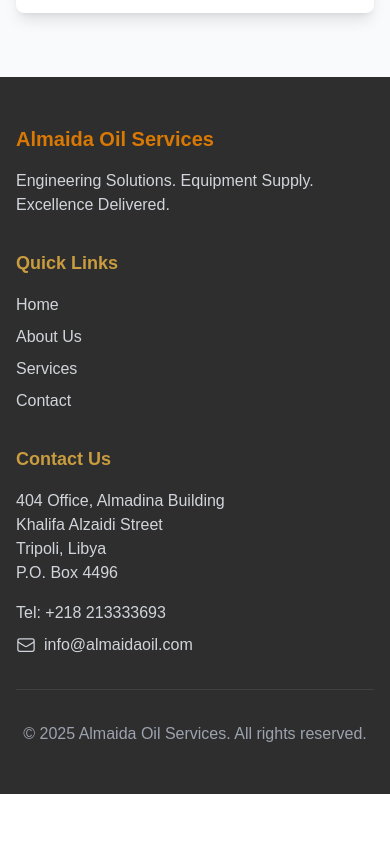
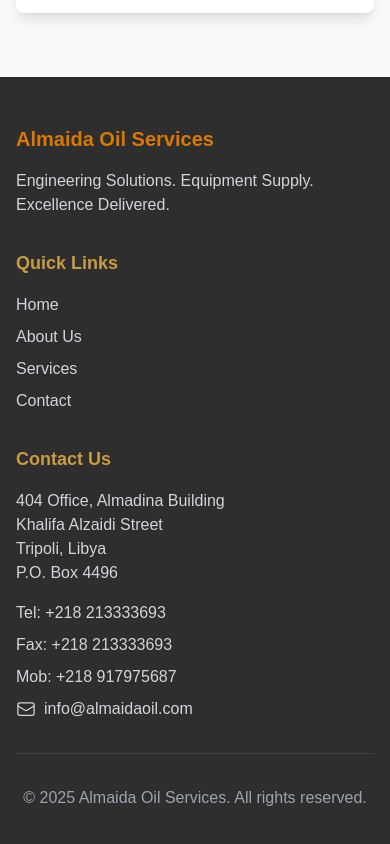
Before and after one commit to ZeidMag/almaidaweb, a React (Vite) app: page /contact in a window 390 px wide. Shown: the part 1486-2330 px from the top of the page. Before the commit the page ends 2280 px from the top, so only its background shows below. Built offline with nearby package versions, Linux system fonts and the light colour scheme.

Commit message:
Al-1 add fax and mobile numbers to footer

```diff
--- a/src/components/Footer.jsx
+++ b/src/components/Footer.jsx
@@ -49,6 +49,8 @@ export default function Footer() {
             </address>
             <div className="mt-4 space-y-2">
               <p className="text-gray-300">Tel: +218 213333693</p>
+              <p className="text-gray-300">Fax: +218 213333693</p>
+              <p className="text-gray-300">Mob: +218 917975687</p>
               <a
                 href="mailto:info@almaidaoil.com"
                 className="flex items-center text-gray-300 hover:text-primary transition-colors duration-200"
```
